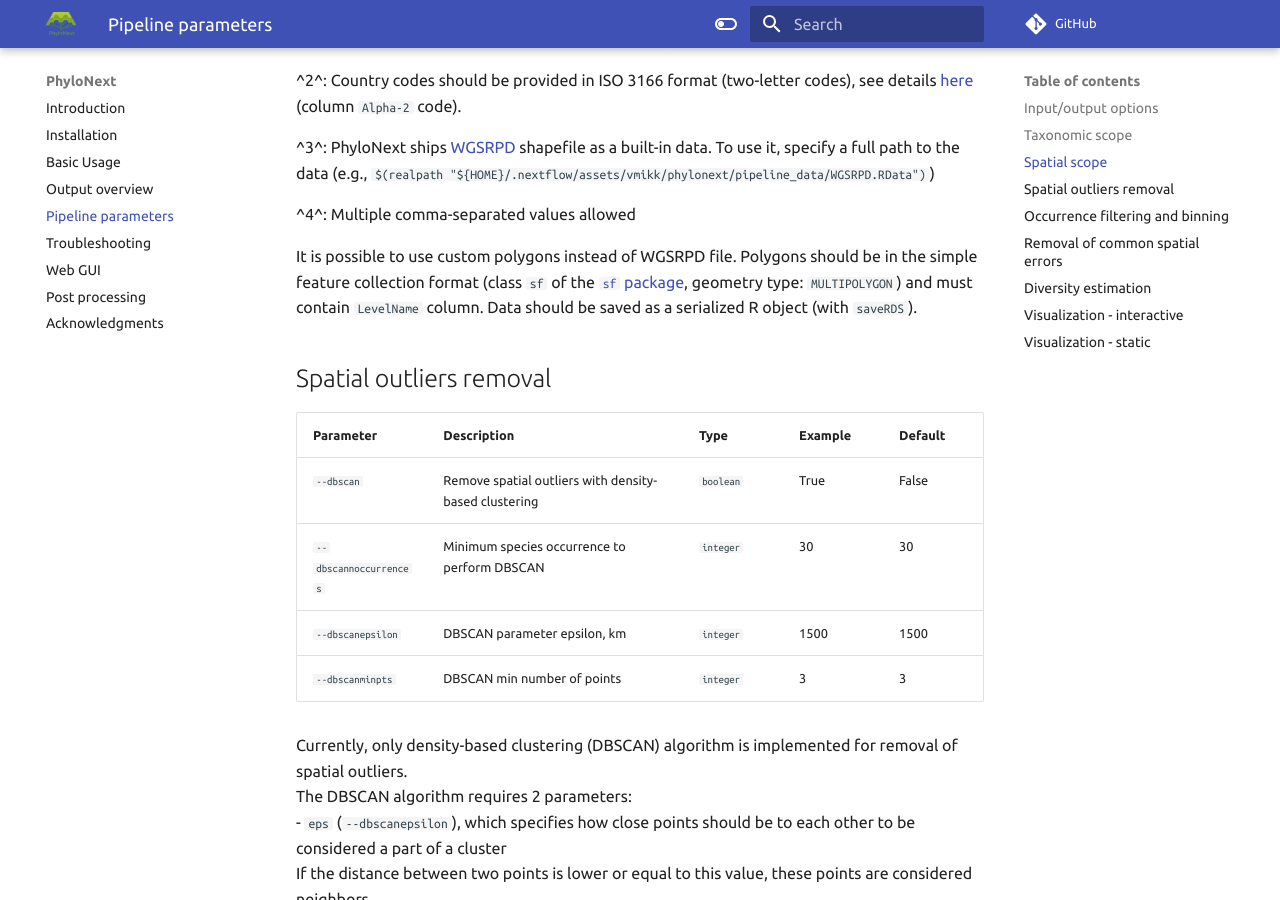
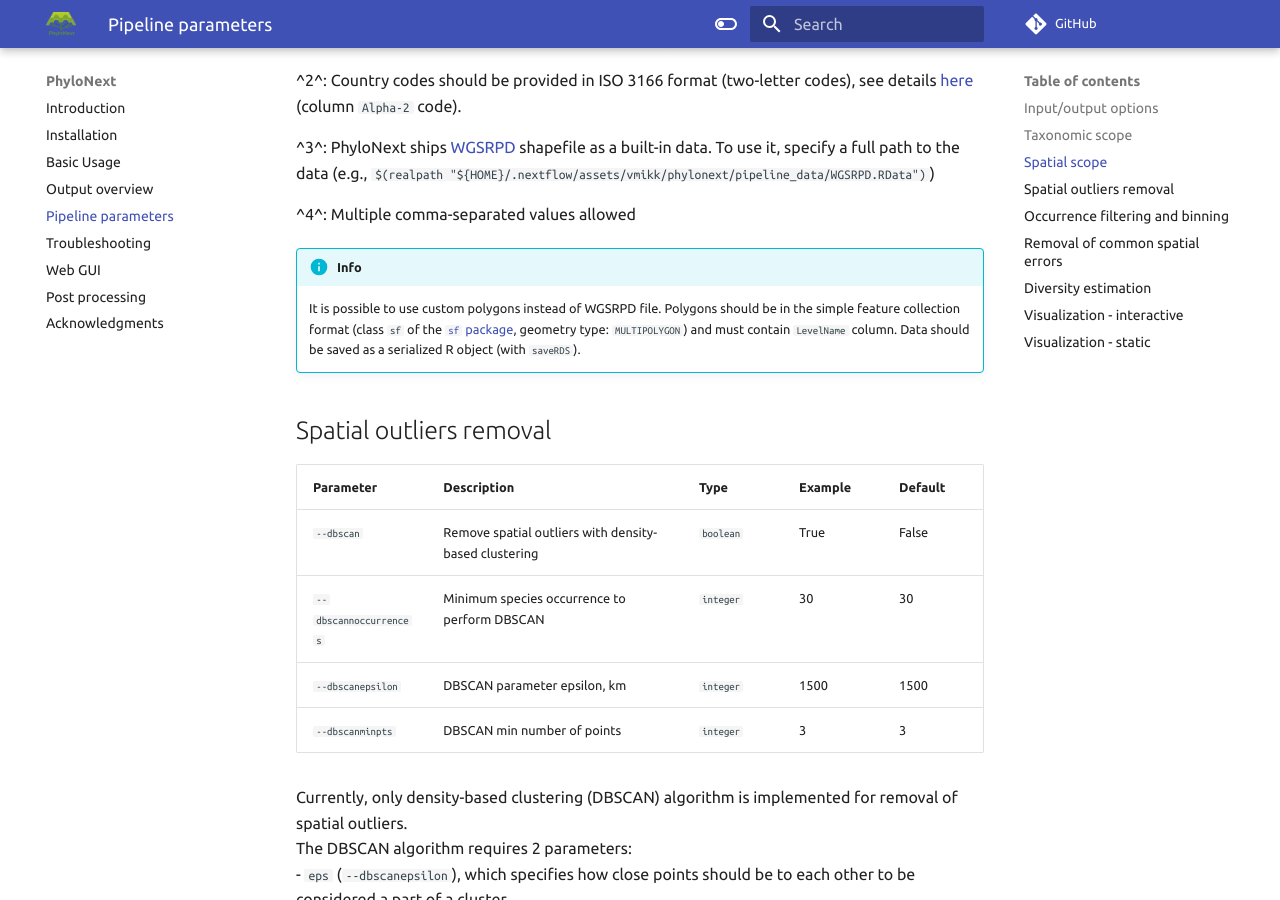
Before and after one commit to vmikk/phylonext_manual, an MkDocs documentation site: the page built from docs/parameters.md, in a window 1280 px wide and 900 px high, scrolled down 2671 px. Built offline with MkDocs 1.6.1 and Material for MkDocs 9.7.7, drawn with Linux system fonts in a browser that asks for light colours; comment, search, counter and statistics services are not loaded.

Commit message:
custom polygons - info note

```diff
--- a/docs/parameters.md
+++ b/docs/parameters.md
@@ -88,10 +88,11 @@ Spatial filters.
 
 ^4^: Multiple comma-separated values allowed
 
-It is possible to use custom polygons instead of WGSRPD file.
-Polygons should be in the simple feature collection format (class `sf` of the [`sf` package](https://r-spatial.github.io/sf/),
-geometry type: `MULTIPOLYGON`) and must contain `LevelName` column.
-Data should be saved as a serialized R object (with `saveRDS`).
+!!! info Custom polygons
+    It is possible to use custom polygons instead of WGSRPD file.
+    Polygons should be in the simple feature collection format (class `sf` of the [`sf` package](https://r-spatial.github.io/sf/),
+    geometry type: `MULTIPOLYGON`) and must contain `LevelName` column.
+    Data should be saved as a serialized R object (with `saveRDS`).
 
 ## Spatial outliers removal
 
```
